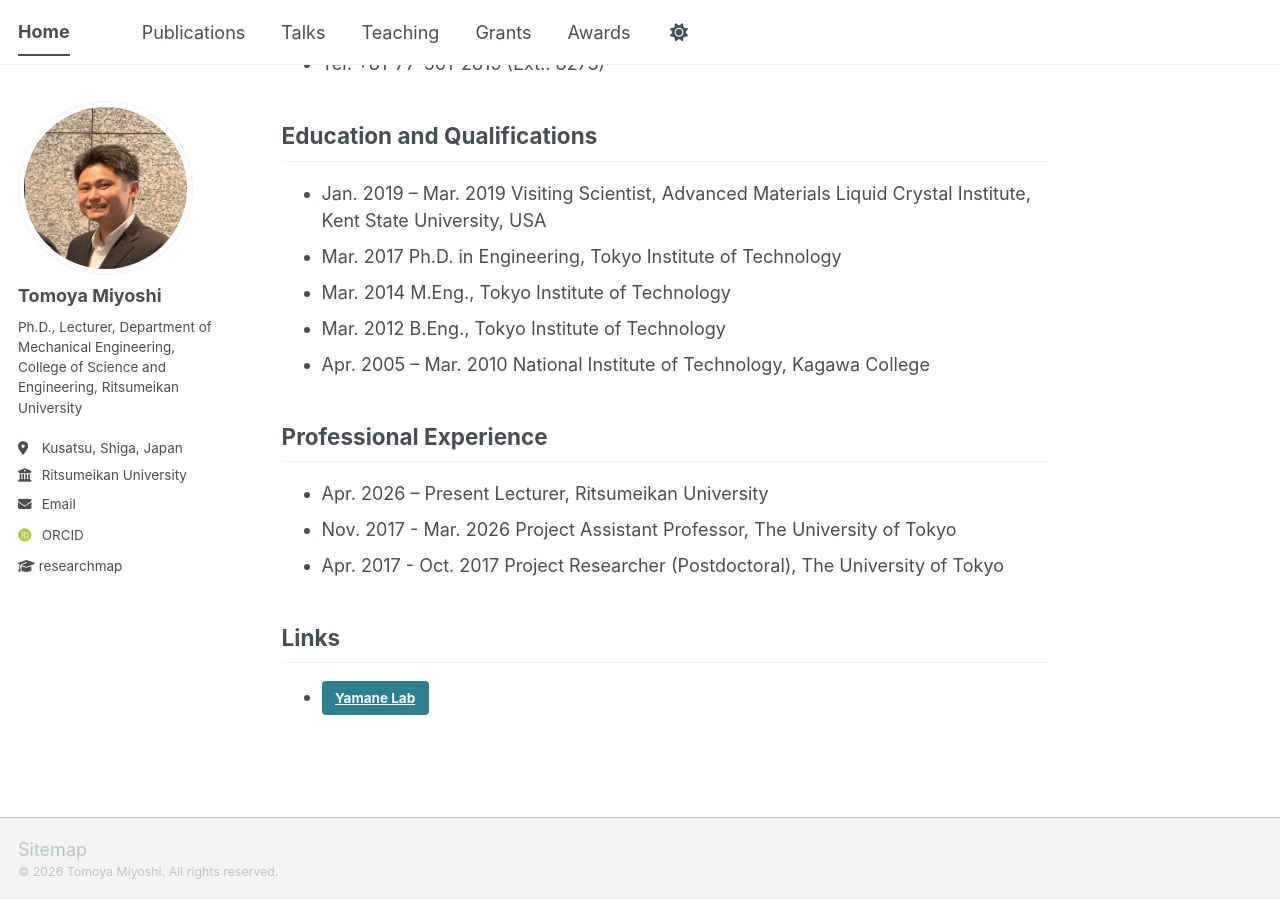
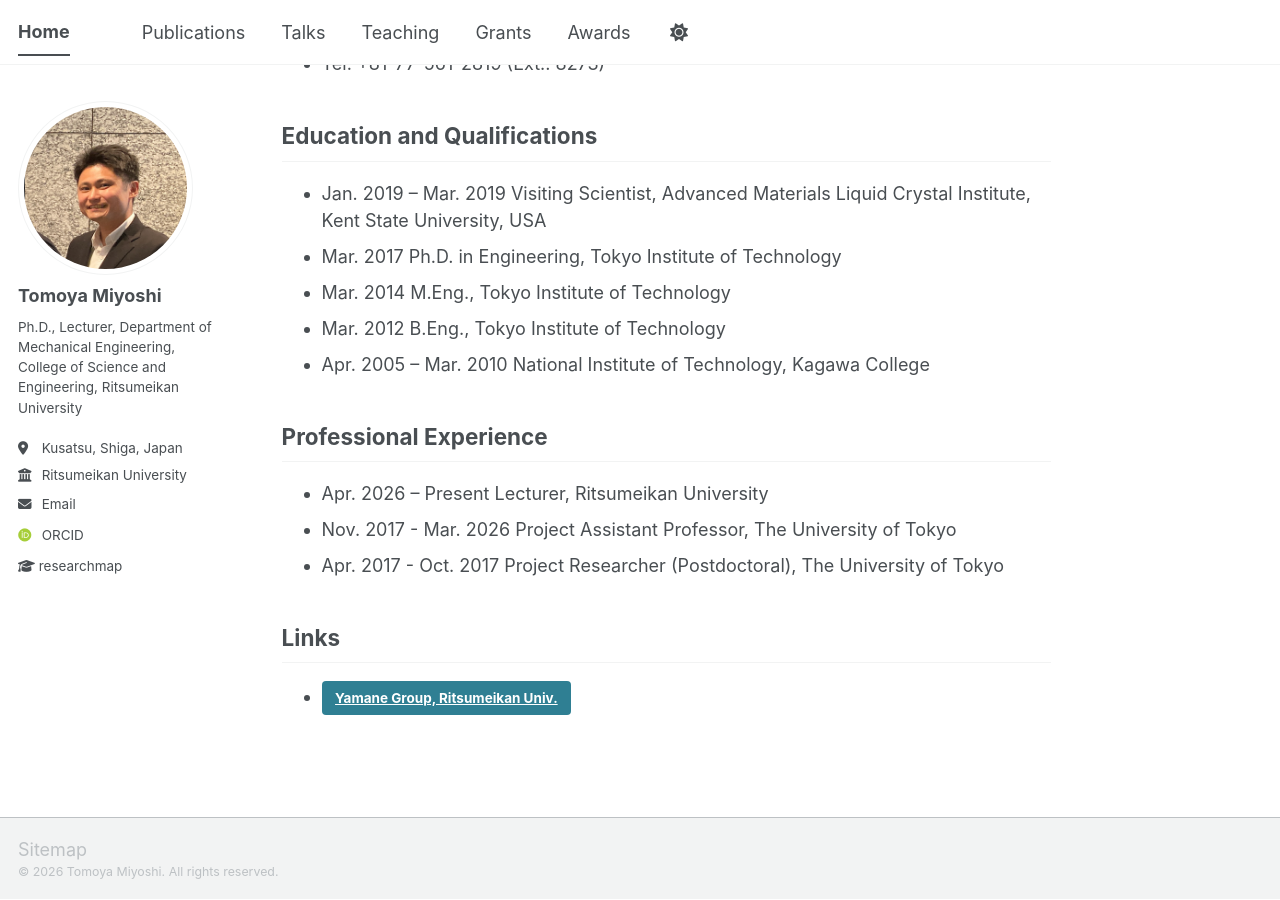
Before and after one commit to 1-miyoshi/1-miyoshi-e.github.io, a Jekyll site: the page built from index.md, in a window 1280 px wide and 900 px high, scrolled down 585 px. Built offline with Jekyll 4.4.1, drawn with Linux system fonts in a browser that asks for light colours; some web fonts are replaced; a script bundle is joined from its source files by our own code; library files that are not in the unit come from our copies.

Commit message:
Update index.md

```diff
--- a/index.md
+++ b/index.md
@@ -38,4 +38,4 @@ Energy Harvesting, MEMS, Electrets, Functional Fluids, Fluidic Actuators, Physic
 * Apr. 2017 - Oct. 2017  Project Researcher (Postdoctoral), The University of Tokyo
 
 ## Links
-* [Yamane Lab](https://www.yamane.se.ritsumei.ac.jp/en/){: .btn .btn--info}
+* [Yamane Group, Ritsumeikan Univ.](https://www.yamane.se.ritsumei.ac.jp/en/){: .btn .btn--info}
```
